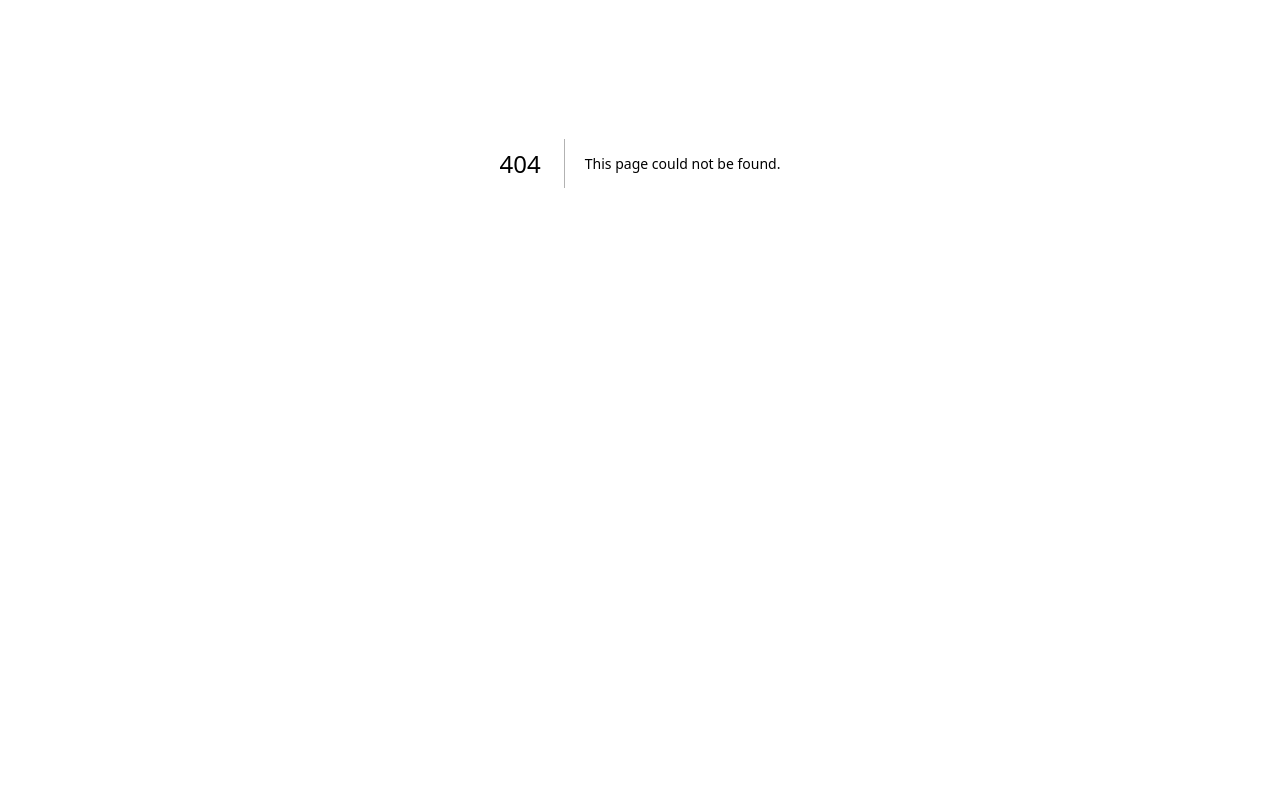
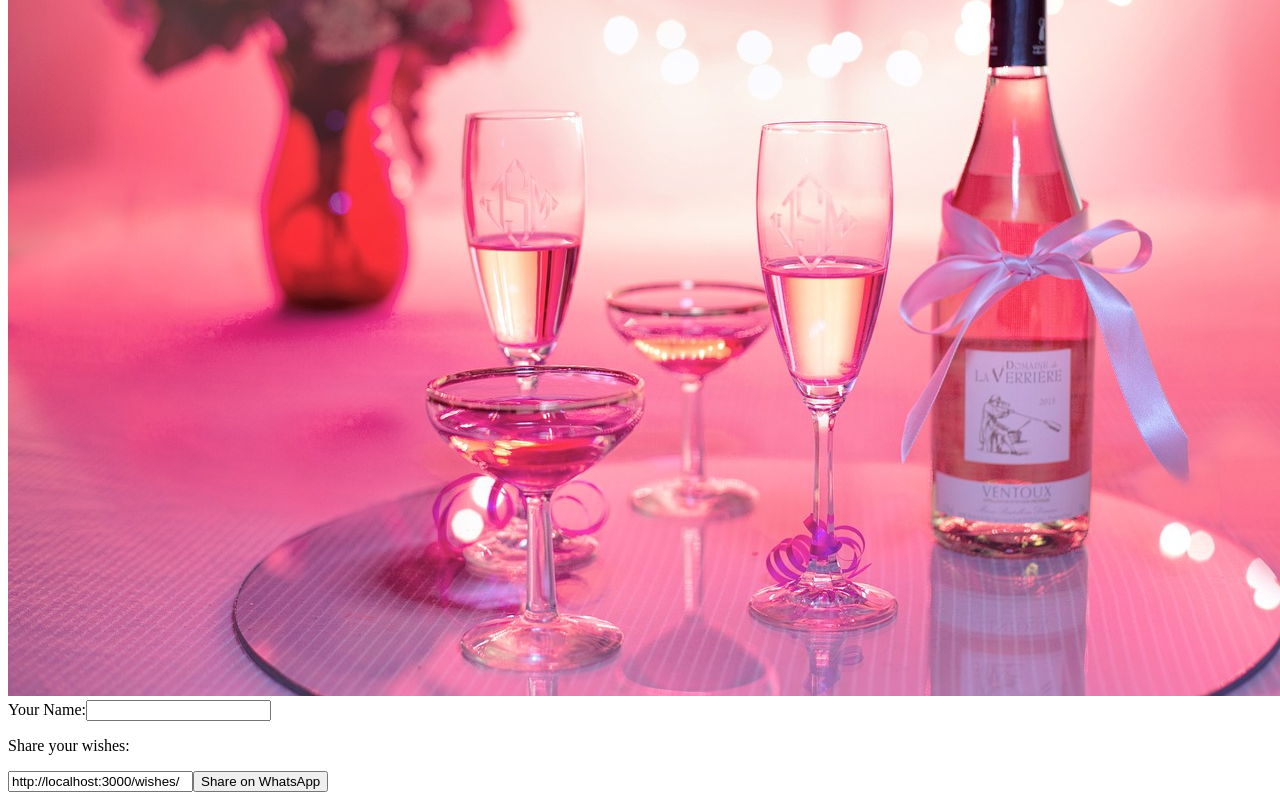
Before and after one commit to AniketVerma1/wishes, a Next.js app: page /wishes/1 in a window 1280 px wide. Before the commit this address had no page. Shown: the part 237-1037 px from the top of the page. Before the commit the page ends 800 px from the top, so only its background shows below. Built offline with nearby package versions, Linux system fonts and the light colour scheme.

Commit message:
first commit

```diff
--- /dev/null
+++ b/src/pages/wishes/[wishId].js
@@ -0,0 +1,58 @@
+// pages/wishes/[wishId].js
+import { useState } from 'react';
+import { useRouter } from 'next/router';
+
+const Wishes = () => {
+  console.log("envv",process.env.NEXT_PUBLIC_APP_URL)
+  const [name, setName] = useState('');
+  const festivalName = 'Diwali'; // Replace with the actual festival name
+  const festivalImageUrl = '/festival.jpg'; // Replace with the URL of your festival image
+
+  const router = useRouter();
+  const { wishId } = router.query;
+
+  const generateShareLink = () => {
+    const wishUrl = `${process.env.NEXT_PUBLIC_APP_URL}/wishes/${encodeURIComponent(
+      name
+    )}`;
+    return wishUrl;
+  };
+
+  const openWhatsApp = () => {
+    const message = `${name} is wishing you a happy ${festivalName}!`;
+    const wishUrl = generateShareLink();
+
+    // Include the image URL in the WhatsApp message
+    const whatsappMessage = `${encodeURIComponent(
+      message
+    )}%0A${encodeURIComponent(wishUrl)}%0A${encodeURIComponent(festivalImageUrl)}`;
+
+    // Construct the WhatsApp share link
+    const whatsappLink = `https://wa.me/?text=${whatsappMessage}`;
+
+    // Open WhatsApp with the share link
+    window.open(whatsappLink, '_blank');
+  };
+
+  return (
+    <div>
+      <h1>Share Your Festival Wishes</h1>
+      <img src={festivalImageUrl} alt={festivalName} />
+      <form>
+        <label>
+          Your Name:
+          <input
+            type="text"
+            value={name}
+            onChange={(e) => setName(e.target.value)}
+          />
+        </label>
+      </form>
+      <p>Share your wishes:</p>
+      <input type="text" value={generateShareLink()} readOnly />
+      <button onClick={openWhatsApp}>Share on WhatsApp</button>
+    </div>
+  );
+};
+
+export default Wishes;
--- a/src/styles/globals.css
+++ b/src/styles/globals.css
@@ -1,4 +1,4 @@
-:root {
+/* :root {
   --max-width: 1100px;
   --border-radius: 12px;
   --font-mono: ui-monospace, Menlo, Monaco, 'Cascadia Mono', 'Segoe UI Mono',
@@ -104,4 +104,4 @@ a {
   html {
     color-scheme: dark;
   }
-}
+} */
```
Also changed, not shown: src/pages/zbackup/[wishId].js (added, +48 -0 lines), public/festival.jpg (added), 1 other file (tests, documents, lock files or other folders).
